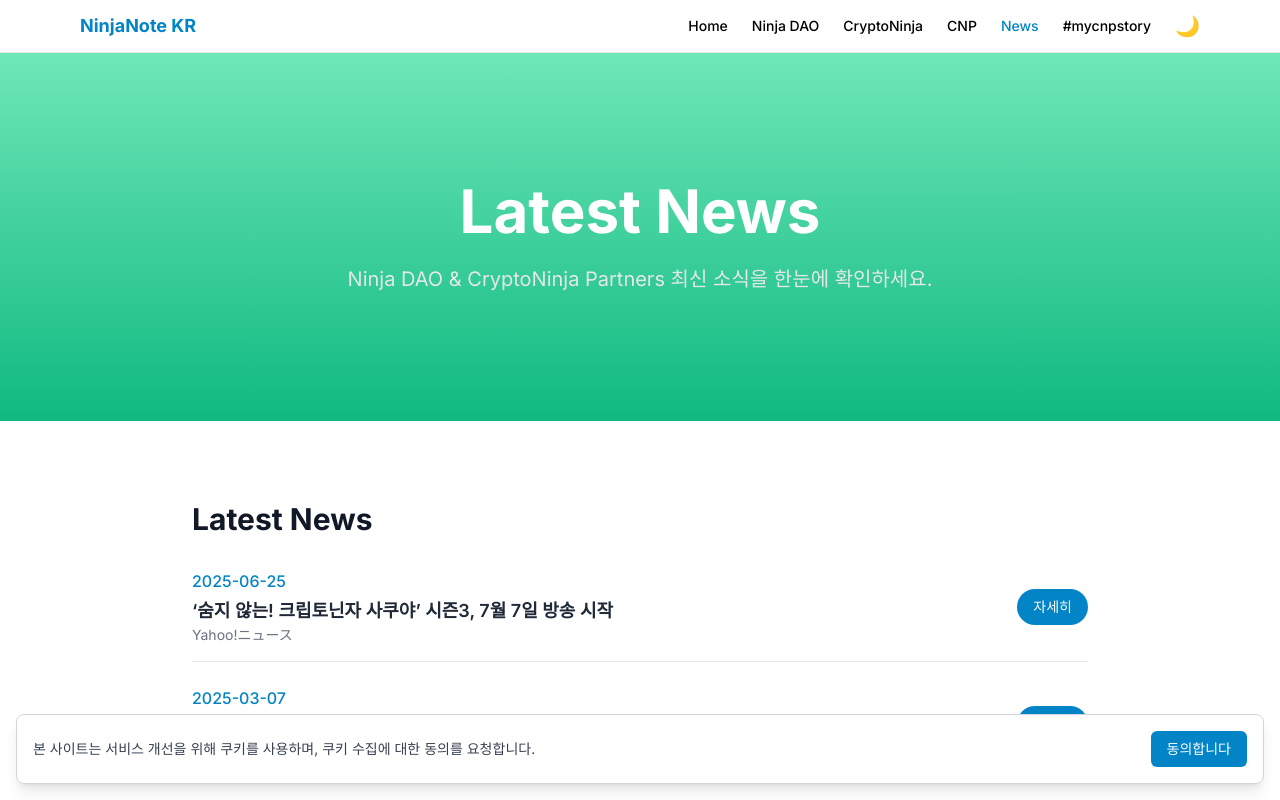
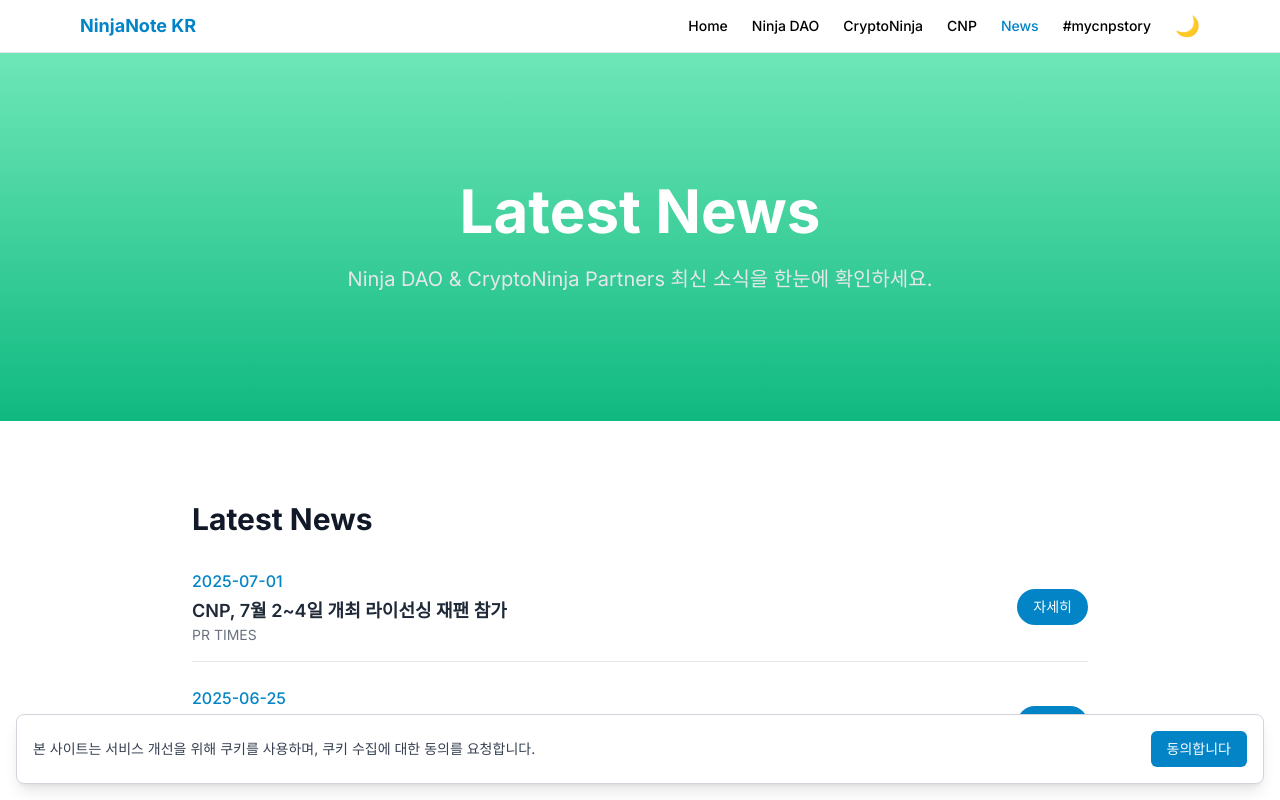
Before and after one commit to minjiblog/NinjaNoteKR, a Next.js app: page /news in a window 1280 px wide. Shown: the top 800 px of the page. Built offline with nearby package versions, Linux system fonts and the light colour scheme; a web font is replaced by a local one.

Commit message:
feat: sort news items by newest first

```diff
--- a/src/app/news/page.tsx
+++ b/src/app/news/page.tsx
@@ -33,6 +33,9 @@
   },
 ];
 
+// 최신 날짜 순 정렬
+const sortedNews = [...newsItems].sort((a, b) => b.date.localeCompare(a.date));
+
 export default function NewsPage() {
   return (
     <>
@@ -50,7 +53,7 @@
       <div className="max-w-4xl mx-auto">
         <h1 className="text-3xl font-bold mb-8 text-gray-900 dark:text-white">Latest News</h1>
         <ul className="space-y-6">
-          {newsItems.map((news: any) => (
+          {sortedNews.map((news: any) => (
             <li
               key={news.id}
               className="border-b border-gray-200 dark:border-gray-700 pb-4 flex flex-col md:flex-row md:items-center md:justify-between"
```
